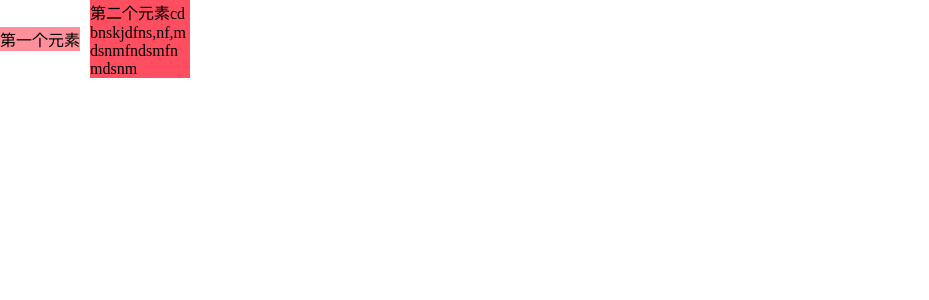
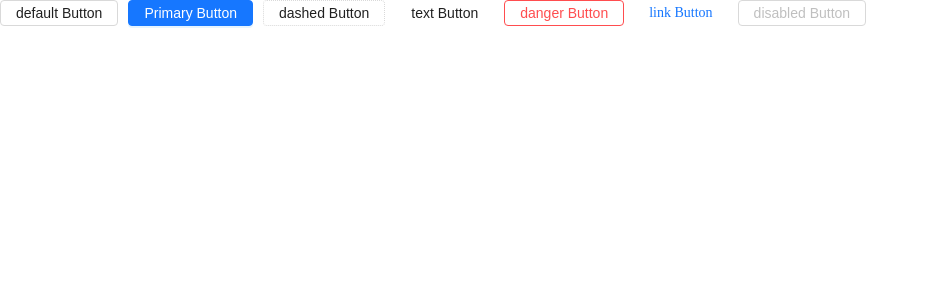
Before and after one commit to wustzhaohui/eric-components, a React (Vite) app: page / in a window 1280 px wide. Shown: the top 300 px of the page, without its empty margins (0-929 px from the left). Built offline with nearby package versions, Linux system fonts and the light colour scheme.

Commit message:
chore: add Button

```diff
--- a/example/src/main.tsx
+++ b/example/src/main.tsx
@@ -1,26 +1,17 @@
 import { createRoot } from 'react-dom/client';
-import { Space } from '../../packages';
+import { Button, Space } from '../../packages';
 const container = document.getElementById('root');
 const root = createRoot(container as Element | DocumentFragment);
 const App = () => {
     return (
         <Space>
-            <div
-                style={{
-                    background: 'rgba(255,34,56,.5)',
-                }}
-                className='111'
-            >
-                第一个元素
-            </div>
-            <div
-                style={{
-                    width: 100,
-                    background: 'rgba(255,34,56,.8)',
-                }}
-            >
-                第二个元素cdbnskjdfns,nf,mdsnmfndsmfnmdsnm
-            </div>
+            <Button type='default'>default Button</Button>
+            <Button type='primary'>Primary Button</Button>
+            <Button type='dashed'>dashed Button</Button>
+            <Button type='text'>text Button</Button>
+            <Button danger>danger Button</Button>
+            <Button type='link'>link Button</Button>
+            <Button disabled>disabled Button</Button>
         </Space>
     );
 };
--- /dev/null
+++ b/packages/Button/Button.tsx
@@ -0,0 +1,70 @@
+import { BaseSize } from '@/types';
+import { CSSProperties, FC, MouseEventHandler, ReactNode } from 'react';
+import { Icon } from '..';
+export type ButtonHtmlType = 'submit' | 'reset' | 'button';
+export type ButtonShape = 'default' | 'circle' | 'round';
+export interface ButtonProps {
+    children?: ReactNode | null | string;
+    type?: 'primary' | 'dashed' | 'link' | 'text' | 'default';
+    block?: boolean;
+    danger?: boolean;
+    disabled?: boolean;
+    ghost?: boolean;
+    href?: string;
+    htmlType?: ButtonHtmlType;
+    icon?: ReactNode | string;
+    shape?: ButtonShape;
+    size?: BaseSize;
+    style?: CSSProperties;
+    target?: string;
+    onClick?: MouseEventHandler<HTMLButtonElement>;
+}
+
+const Button: FC<ButtonProps> = ({
+    children,
+    onClick,
+    type = 'default',
+    block,
+    danger,
+    disabled,
+    ghost,
+    href,
+    htmlType,
+    icon,
+    shape,
+    size = 'small',
+    style,
+    target,
+}) => {
+    const renderIcon = (): ReactNode => {
+        if (icon) {
+            return typeof icon === 'string' ? <Icon link={icon} /> : icon;
+        } else {
+            return null;
+        }
+    };
+    return type === 'link' ? (
+        <div className={`btn btn-${type} cursor-pointer`}>
+            {renderIcon()}
+            <a href={href} target={target}>{children}</a>
+        </div>
+    ) : (
+        <button
+            style={style}
+            className={`btn  btn-${type} btn-${
+                block ? 'block' : ''
+            } btn-${danger ? 'danger' : ''} btn-${
+                disabled ? 'disabled' : ''
+            } btn-${ghost ? 'ghost' : ''} btn-${
+                shape ? shape : ''
+            } btn-${size} cursor-pointer transition`}
+            disabled={disabled}
+            type={htmlType}
+            onClick={onClick}
+        >
+            {renderIcon()}
+            {children}
+        </button>
+    );
+};
+export default Button;
--- /dev/null
+++ b/packages/Button/index.less
@@ -0,0 +1,105 @@
+.btn{
+    outline: none;
+    position: relative;
+    display: inline-block;
+    white-space: nowrap;
+    background: transparent;
+    text-align: center;
+    font-weight: @fontWeight;
+    font-size: @contentFontSize;
+    border-color: @borderColor;
+    border-width: 1px;
+    border-style: solid;
+    color: @textColor;
+    user-select: none;
+    touch-action: manipulation;
+    padding: 4px 15px;
+    border-radius: @radius;
+    &-block{
+        display: inline-block;
+        width: 100%;
+    }
+    &-primary{
+        background: @button-primary-bg;
+        color: @button-primary-color;
+        box-shadow: @button-primary-shadow;
+        border-color: @button-primary-bg;
+        &:active{
+            background: @primaryActive;
+            border-color: @primaryActive;
+        }
+        &:hover{
+            background:@primaryHover;
+            border-color:@primaryHover;
+        }
+
+    }
+    &-default{
+        &:active{
+            color: @primaryActive;
+            border-color: @primaryActive;
+        }
+        &:hover{
+            color:@primaryHover;
+            border-color:@primaryHover;
+        }
+    }
+    &-dashed{
+        border-style: dotted;
+        &:active{
+            color: @primaryActive;
+            border-color: @primaryActive;
+        }
+        &:hover{
+            color:@primaryHover;
+            border-color:@primaryHover;
+        }
+    }
+    &-text{
+        border-color: transparent;
+        &:active{
+            border-color: transparent;
+            background-color: @button-text-active-bg;
+        }
+        &:hover{
+            border-color:transparent;
+            background-color: @button-text-bg;
+        }
+    }
+    &-danger{
+        border-color: @errorColor;
+        color: @errorColor;
+        &:active{
+            color: @errorColorActive;
+            border-color: @errorColorActive;
+        }
+        &:hover{
+            border-color:@errorColorHover;
+            color: @errorColorHover;
+        }
+    }
+    &-link{
+        border: transparent;
+        color: @linkColor;
+        border-color: transparent;
+        &:active{
+            color: @primaryActive;
+            border-color: transparent;
+        }
+        &:hover{
+            color:@primaryHover;
+            border-color: transparent;
+        }
+    }
+    &-disabled{
+        cursor: not-allowed;
+        color: @textDisabledColor;
+        &:active{
+            color: @textDisabledColor;
+            // border-color: transparent;
+        }
+        &:hover{
+            color:@textDisabledColor;
+        }
+    }
+}
--- /dev/null
+++ b/packages/Button/index.ts
@@ -0,0 +1,4 @@
+import Button from './Button';
+export type { ButtonProps } from './Button';
+export default Button;
+import './index.less';
--- a/packages/Icon/Icon.tsx
+++ b/packages/Icon/Icon.tsx
@@ -2,9 +2,9 @@ import { FC } from 'react';
 
 export interface IconProps {
     className?: string;
-    link?: string
+    link?: IconLinkProps
 }
-
+export type IconLinkProps = 'h-left'| 'h-left-copy' | string
 const Icon: FC<IconProps> = ({className, link}) => {
      return <svg className={`icon ${className || ''}`} aria-hidden="true">
      <use xlinkHref={`#${link}`}></use>
--- a/packages/assets/styles/base.less
+++ b/packages/assets/styles/base.less
@@ -1,3 +1,5 @@
+@import "./varibles.less";
+
 *{
     margin: 0;
     padding: 0;
@@ -8,6 +10,7 @@ html, body{
     width: 100%;
     height: 100%;
     overflow: hidden;
+    color: @textColor;
 }
 #root{
     width: 100vw;
@@ -57,3 +60,12 @@ html, body{
     .loop((@count - 1));
 }
 .loop(20);
+
+.cursor{
+    &-pointer{
+        cursor: pointer;
+    }
+}
+.transition{
+    transition: ease all .3s;
+}
--- /dev/null
+++ b/packages/assets/styles/varibles.less
@@ -0,0 +1,28 @@
+// color
+@primary: rgb(22, 119, 255);
+@white: #ffffff;
+@black: rgba(0,0,0,.65);
+
+@borderColor: #d9d9d9;
+@primaryActive: rgb(9, 88, 217);
+@primaryHover: #4096ff;
+@errorColor: #ff4d4f;
+@errorColorHover: #ff7875;
+@errorColorActive: #d9363e;
+@linkColor: #1677ff;
+// box
+@radius: 4px;
+
+// text
+@fontWeight: 400;
+@contentFontSize: 14px;
+@textColor:rgba(0,0,0,.88);
+@textDisabledColor: rgba(0,0,0,.25);
+
+
+// Button
+@button-primary-color: @white;
+@button-primary-bg: @primary;
+@button-text-bg: rgba(0,0,0,.06);
+@button-text-active-bg: rgba(0,0,0,.15);
+@button-primary-shadow: 0 2px 0 rgba(5, 145, 255, 0.1);
--- a/packages/index.ts
+++ b/packages/index.ts
@@ -12,3 +12,7 @@ export { default as DragProps } from './Drag';
 // Space
 export { default as Space } from './Space';
 export { default as SpaceProps } from './Space';
+
+// Button
+export { default as Button } from './Button';
+export { default as ButtonProps } from './Button';
--- a/packages/types.d.ts
+++ b/packages/types.d.ts
@@ -2,3 +2,5 @@ export interface BaseItem {
     name: any;
     value: any
 }
+
+export type BaseSize = 'large' | 'middle' | 'small'
```
Also changed, not shown: 1 other file (tests, documents, lock files or other folders).
